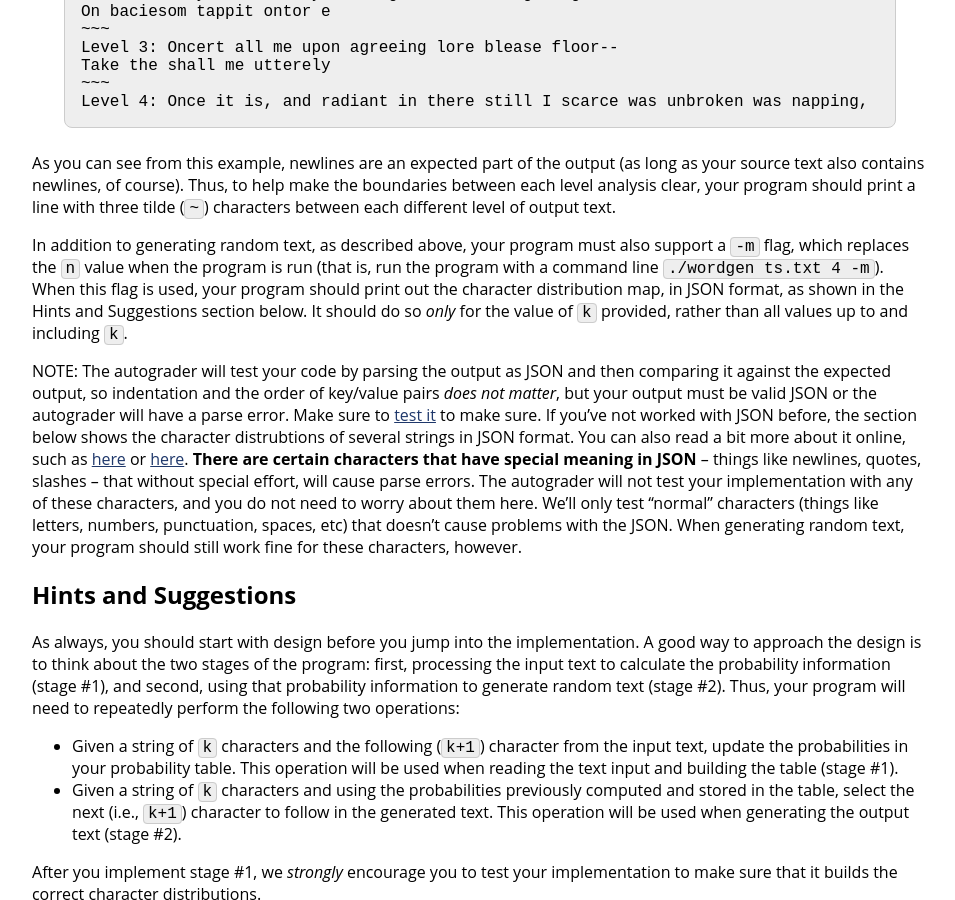
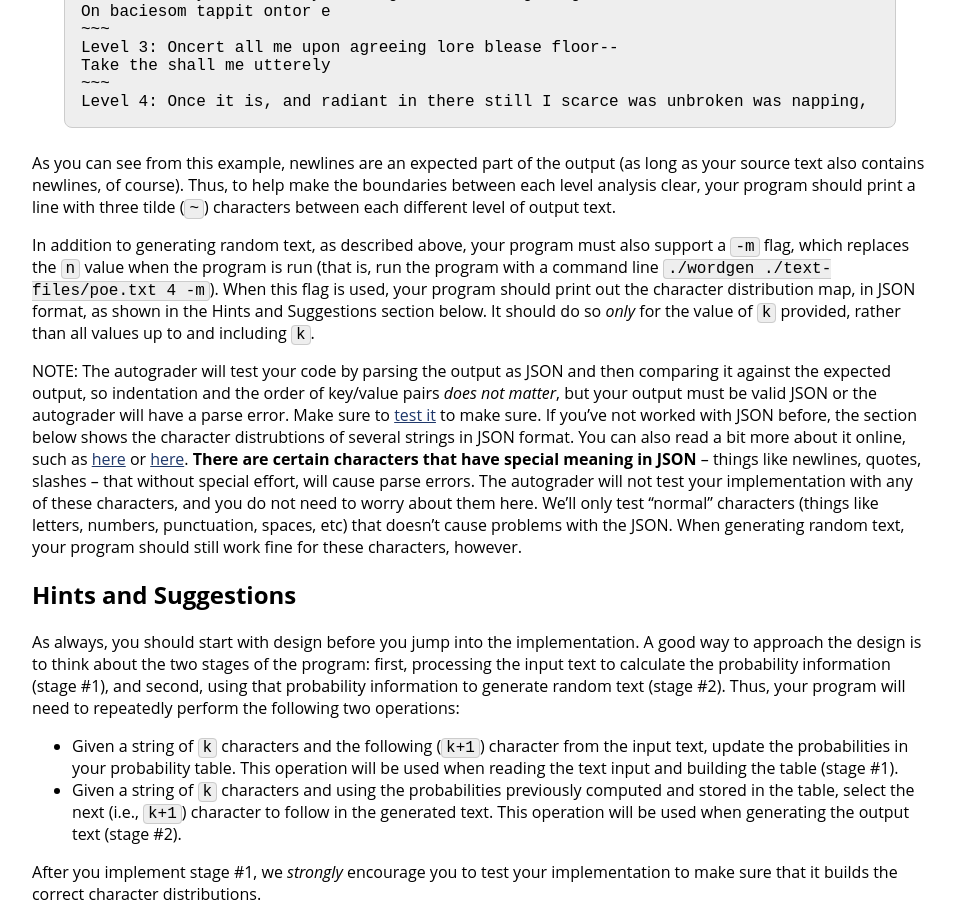
Before and after one commit to jhu-ip/cs220-f25, a Jekyll site: the page built from assign/hw5.md, in a window 1280 px wide and 900 px high, scrolled down 3421 px. Shown: the whole window, without its empty margins (160-1115 px from the left). Built offline with Jekyll 4.4.1, drawn with Linux system fonts in a browser that asks for light colours.

Commit message:
hw5.md fixed typo

```diff
--- a/assign/hw5.md
+++ b/assign/hw5.md
@@ -190,7 +190,7 @@ with three tilde (`~`) characters between each different level of output text.
 
 
 In addition to generating random text, as described above, your program must also support
-a `-m` flag, which replaces the `n` value when the program is run (that is, run the program with a command line `./wordgen ts.txt 4 -m`).
+a `-m` flag, which replaces the `n` value when the program is run (that is, run the program with a command line `./wordgen ./text-files/poe.txt 4 -m`).
 When this flag is used, your program should print out the character distribution map,
  in JSON format, as shown in the Hints and Suggestions section below.
 It should do so _only_ for the value of `k` provided, rather than all values up to and including `k`.
```
